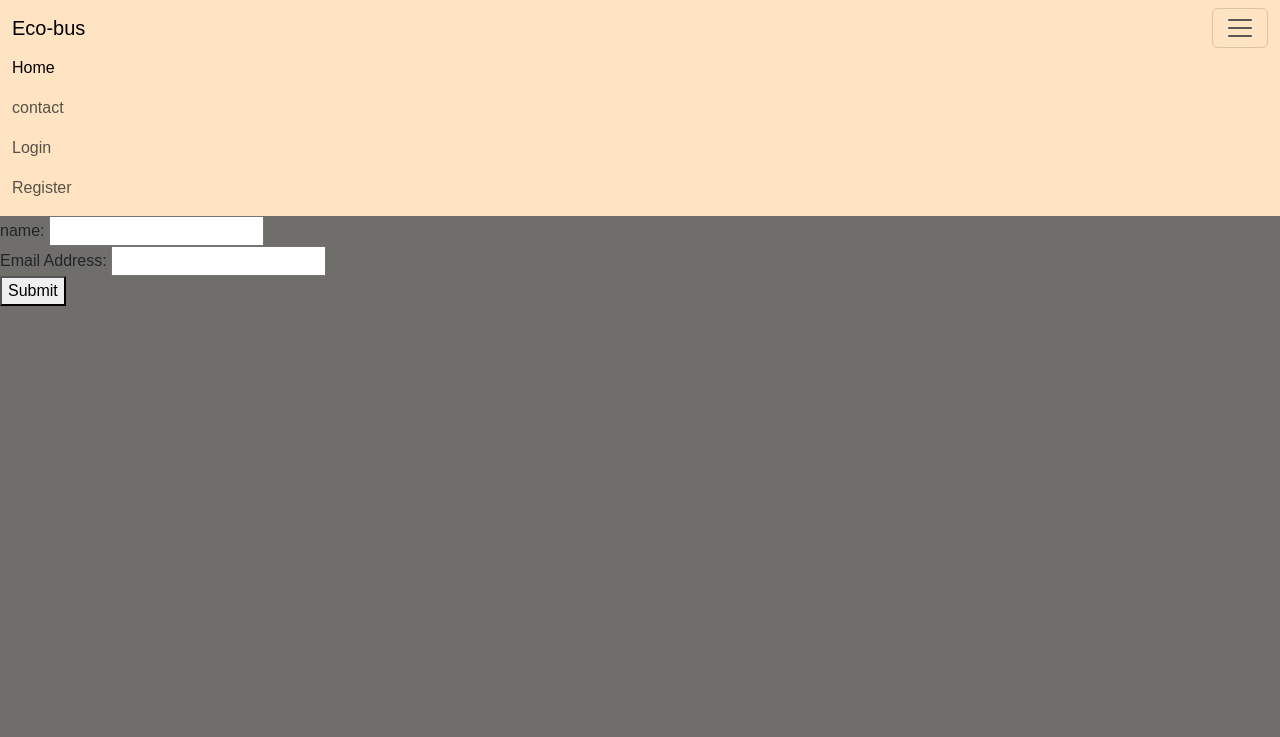
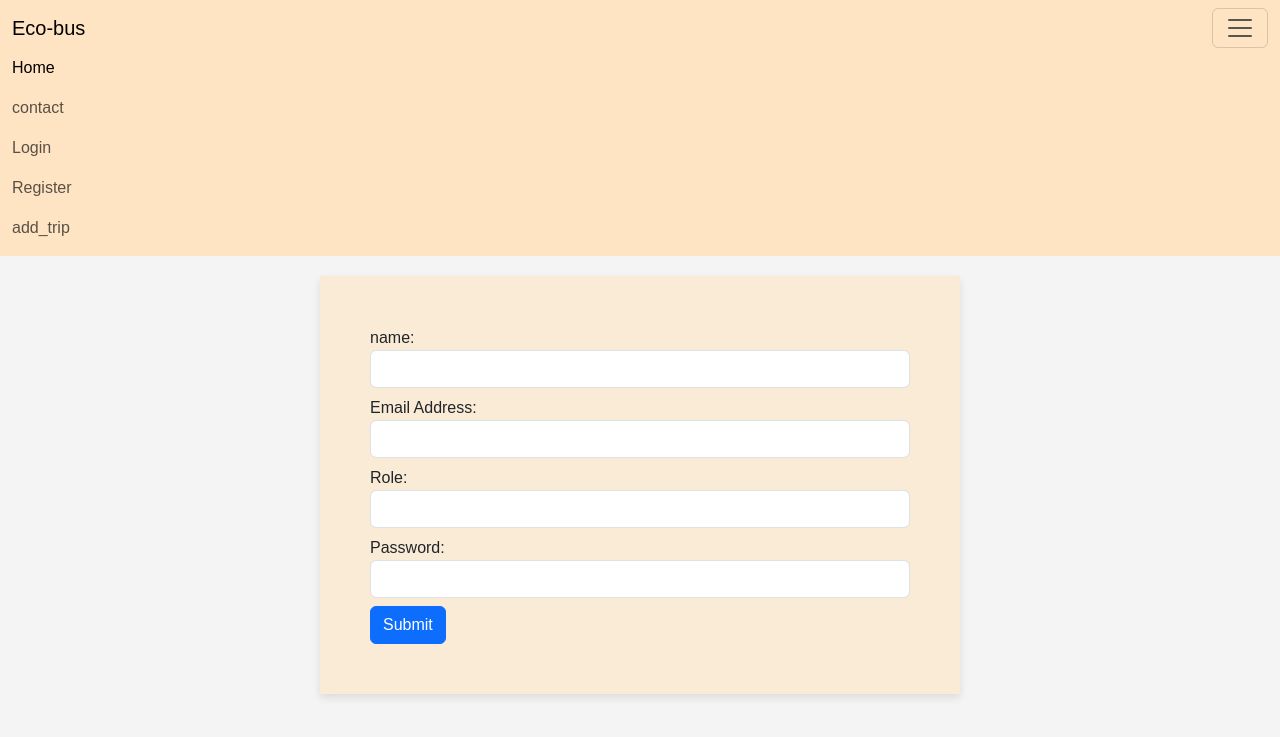
Before and after one commit to badr69/EcoBus, a Flask app: page /register in a window 1280 px wide, after a click that opens the changed part. Shown: the top 737 px of the page. Run offline with Flask 3, Linux system fonts and the light colour scheme; some libraries are stand-ins or nearby versions.

Commit message:
add html

```diff
--- a/app.py
+++ b/app.py
@@ -1,64 +1,109 @@
-from flask import Flask, render_template, request, url_for, redirect
+from flask import Flask, render_template, request, url_for, redirect, session, flash
 from config import Config
+import os
 from db import get_db_connection
-from forms import *
+from forms import RegisterForm, LoginForm, ContactForm, TripForm
+import time
+
+app = Flask(__name__)
+app.config.from_object(Config)
 
 
-app = Flask(__name__)
+#TODO: afficher tous les trajets
+@app.route('/')
+def index():
+    conn = get_db_connection()
+    cur = conn.cursor()
+    cur.execute('SELECT * FROM trips')
+    trips = cur.fetchall()
+    cur.close()
+    conn.close()
+    return render_template('index.html', trips=trips)
+
+
+# TODO: ajouter un nouveau trajet
+@app.route('/add_trip', methods=['GET', 'POST'])
+def add_trip():
+    tripform = TripForm()
+    if request.method == 'POST':
+        departure = request.form['departure']
+        destination = request.form['destination']
+        departure_time = request.form['departure_time']
+        available_seats = request.form['available_seats']
+        conn = get_db_connection()
+        cur = conn.cursor()
+        cur.execute('INSERT INTO trips (departure, destination, departure_time_date, available_seats) VALUES (%s, %s, %s, %s)', (departure, destination, departure_time, available_seats))
+        conn.commit()
+        conn.close()
+        cur.close()
+        return redirect(url_for('index'))
+    return render_template('add_trip.html', form=tripform)
+
+# TODO: edit a specific trip
+# TODO: update a specific trip
+#
+# TODO: route pour la page  de contact
+@app.route('/contact', methods=['GET', 'POST'])
+def contact():
+    contactform = ContactForm()
+    if request.method == 'POST':
+        name = request.form['name']
+        email = request.form['email']
+        content = request.form['content']
+    return render_template('contact.html', form=contactform)
+
+
+# TODO: routes for auth
+
+@app.route("/register", methods=['GET', 'POST'])
+def register():
+    registerform = RegisterForm()
+    if request.method == 'POST':
+        name = request.form['name']
+        email = request.form['email']
+        role = request.form['role']
+        password = request.form['password']
+
+        conn = get_db_connection()
+        cur = conn.cursor()
+        cur.execute('INSERT INTO passengers (name, email, role, password) VALUES (%s, %s, %s, %s)',
+                    (name, email, role, password))
+        conn.commit()
+        conn.close()
+        cur.close()
+        flash('Inscription réussie!', 'success')
+        return redirect(url_for('login'))
+    return render_template("auth/register.html", form=registerform)
+
+
+@app.route("/login", methods=['GET', 'POST'])
+def login():
+    loginform = LoginForm()
+    if request.method == 'POST':
+        email = request.form['email']
+        password = request.form['password']
+
+        conn = get_db_connection()
+        cur = conn.cursor()
+        cur.execute('SELECT * FROM passengers WHERE email = %s AND password = %s', (email, password))
+        passenger = cur.fetchone()
+        conn.close()
+        cur.close()
+
+        if passenger:
+            session['passenger_id'] = passenger[0]
+            return redirect(url_for('index'))
+        else:
+            return "nom d'utilisateur incorrect", 401
+    return render_template("auth/login.html", form=loginform)
+
+
+@app.route("/logout")
+def logout():
+    return redirect(url_for('index'))
 
 
 
 
-# TODO: afficher tous les trajets possibles
-@app.route('/')
-def index():
-    return render_template('index.html')
-
-    # conn = get_db_connection()
-    # cur = conn.cursor()
-    # cur.execute('SELECT * FROM trips')
-    # trips = cur.fetchall()
-    # cur.close()
-    # conn.close()
-    # return render_template('index.html', trips=trips)
-
-
-# TODO: create a new trip
-@app.route('/create_trip', methods=['GET', 'POST'])
-def create_trip():
-    if request.method == 'POST':
-        depart = request.form['depart']
-        destination = request.form['destination']
-        conn = get_db_connection()
-        cur = conn.cursor()
-        cur.execute('INSERT INTO trips (depart, destination) VALUES (%s, %s))', (depart, destination))
-        conn.commit()
-        conn.close()
-        cur.close()
-        return redirect(url_for('index'))
-    render_template('create_trip.html')
-
-
-@app.route('/contact', methods=['GET', 'POST'])
-def contact():
-    contactform = ContactForm()
-    return render_template('contact.html', form=contactform)
-
-# TODO: routes for auth
-@app.route("/register", methods=['GET', 'POST'])
-def register():
-    registerform = RegisterForm()
-    return render_template("auth/register.html", form=registerform)
-
-@app.route("/login", methods=['GET', 'POST'])
-def login():
-    loginform = LoginForm()
-    return render_template("auth/login.html", form=LoginForm())
-
-
-
-# TODO: edit a specific trip
-# TODO: update a specific trip
-
 if __name__ == '__main__':
     app.run(debug=True)
--- a/forms.py
+++ b/forms.py
@@ -1,7 +1,20 @@
 from wtforms import validators
-from wtforms.fields.simple import StringField, TextAreaField, SearchField, SubmitField, BooleanField, PasswordField
+from wtforms import StringField, TextAreaField, SubmitField, PasswordField, IntegerField
 from wtforms.form import Form
-from wtforms.validators import DataRequired
+from wtforms.validators import DataRequired, Length
+from psycopg2 import Timestamp
+from wtforms import DateField
+
+
+class TripForm(Form):
+    departure = StringField('Departure', validators=[DataRequired(), Length(min=1, max=50)])
+    destination = StringField('Destination', validators=[DataRequired(), Length(min=1, max=50)])
+    departure_time = DateField('Departure Time', format='%y-%m-%d %H:%M', validators=[DataRequired(), Length(min=5, max=50)])
+
+    available_seats = IntegerField('Available Seats', validators=[DataRequired(), Length(min=1, max=50)])
+    created_at = Timestamp
+
+
 
 
 class ContactForm(Form):
@@ -10,13 +23,19 @@ class ContactForm(Form):
     content = TextAreaField('Content', validators=[DataRequired()])
     submit = SubmitField('Submit')
 
+# TODO: auth forms
 class RegisterForm(Form):
     name = StringField('name', [validators.Length(min=4, max=25)])
     email = StringField('Email Address', [validators.Length(min=6, max=35)])
+    role = StringField('Role', [validators.DataRequired()])
+    password = PasswordField('Password', [validators.DataRequired()])
     submit = SubmitField('Submit')
-    accept_rules = BooleanField('I accept the site rules', [validators.InputRequired()])
 
 class LoginForm(Form):
     email = StringField('Email Address', [validators.Length(min=6, max=35)])
     password = PasswordField('Password', [validators.DataRequired()])
     submit = SubmitField('Submit')
+
+class BookingForm(Form):
+    trip_id = IntegerField('Trip ID', validators=[DataRequired()])
+    passenger_id = IntegerField('Passenger ID', validators=[DataRequired()])
--- a/static/style.css
+++ b/static/style.css
@@ -1,6 +1,8 @@
 body {
-    background-color: #706e6a;
     font-family: Arial, sans-serif;
+    background-color: #f4f4f4;
+    margin: 0;
+    padding: 0;
 }
 
 h1 {
@@ -9,4 +11,12 @@ h1 {
 
 .navbar  {
     background-color: bisque;
+    margin-bottom: 20px;
 }
+.container {
+    width: 50%;
+    margin: auto;
+    background-color: antiquewhite;
+    padding: 50px;
+    box-shadow: 0 4px 8px rgba(0, 0, 0, 0.1);
+}
--- a/templates/auth/register.html
+++ b/templates/auth/register.html
@@ -3,9 +3,14 @@
 {% block title %}Register{% endblock %}
 
 {% block body %}
+    <div class="container">
     <form method="POST" action="{{ url_for('register') }}">
-        <div>{{ form.name.label }}: {{ form.name(class="css_class") }}</div>
-        <div>{{ form.email.label }}: {{ form.email() }}</div>
-        <button type="submit">{{ form.submit.label }}</button>
+        {{ form.name.label }}: {{ form.name(class="form-label form-control") }}
+        {{ form.email.label }}: {{ form.email(class="form-label form-control") }}
+        {{ form.role.label }}: {{ form.role(class="form-label form-control") }}
+        {{ form.password.label }}: {{ form.password(class="form-label form-control") }}
+
+        <button class="btn btn-primary" type="submit">{{ form.submit.label }}</button>
     </form>
+    </div>
 {% endblock %}
--- a/templates/base.html
+++ b/templates/base.html
@@ -5,8 +5,8 @@
     <meta name="viewport"
           content="width=device-width, user-scalable=no, initial-scale=1.0, maximum-scale=1.0, minimum-scale=1.0">
     <meta http-equiv="X-UA-Compatible" content="ie=edge">
+    <title>Eco-bus</title>
     <link href="https://cdn.jsdelivr.net/npm/bootstrap@5.3.3/dist/css/bootstrap.min.css" rel="stylesheet" integrity="sha384-QWTKZyjpPEjISv5WaRU9OFeRpok6YctnYmDr5pNlyT2bRjXh0JMhjY6hW+ALEwIH" crossorigin="anonymous">
-    <title>Eco-bus</title>
     <link rel="stylesheet" href="{{ url_for('static', filename='style.css') }}">
 
 
@@ -14,7 +14,8 @@
 <body>
 
     {% include "navbar.html" %}
-    {% block body %}{% endblock %}
+    {% block body %}
+    {% endblock %}
 <script src="https://cdn.jsdelivr.net/npm/bootstrap@5.3.3/dist/js/bootstrap.bundle.min.js" integrity="sha384-YvpcrYf0tY3lHB60NNkmXc5s9fDVZLESaAA55NDzOxhy9GkcIdslK1eN7N6jIeHz" crossorigin="anonymous"></script>
 </body>
 </html>
--- a/templates/navbar.html
+++ b/templates/navbar.html
@@ -18,6 +18,9 @@
                       <li class="nav-item">
                         <a class="nav-link" href="{{ url_for('register') }}">Register</a>
                     </li>
+                    <li class="nav-item" >
+                        <a class="nav-link" href="{{ url_for('add_trip') }}">add_trip</a>
+                    </li>
 
                 </ul>
             </div>
--- a/templates/trip.html
+++ /dev/null
@@ -1,6 +0,0 @@
-{% extends "base.html" %}
-
-{% block title %}trip{% endblock %}
-
-{% block body %}
-{% endblock %}
```
Also changed, not shown: templates/add_trip.html (added, +16 -0 lines), templates/auth/login.html (+5 -3 lines), templates/contact.html (+9 -6 lines), templates/create_trip.html (deleted, +0 -7 lines), templates/index.html (+13 -2 lines), 1 other file.
